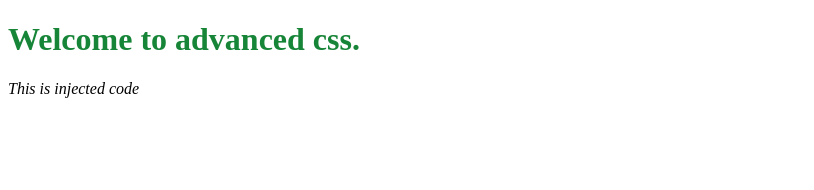
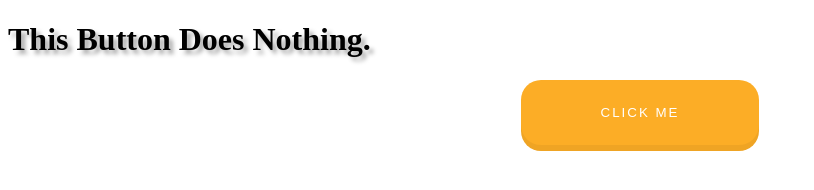
Before and after one commit to Ravikumarsd/Advanced_CSS, a plain HTML site: page 3D_Button/index.html in a window 1280 px wide. Shown: the whole page, without its empty margins (0-814 px from the left). Drawn offline with Linux system fonts and the light colour scheme.

Commit message:
3d button completed

```diff
--- /dev/null
+++ b/3D_Button/index.css
@@ -0,0 +1,34 @@
+h1 {
+
+    text-shadow: 4px 4px 4px #aaa;
+}
+
+.btn{
+    outline: none;
+    border: none;
+    cursor: pointer;
+    display: block;
+
+    position: relative;
+
+    background: #fcad26;
+    color: white;
+    text-transform: uppercase;
+    font-weight: 300px;
+    letter-spacing: 2px;
+    padding: 25px 80px;
+    margin: 0 auto;
+    border-radius: 20px;
+    box-shadow: 0 6px #efa424
+}
+
+.btn:hover {
+    top: 2px;
+    box-shadow: 0 4px #efa424
+}
+
+
+.btn:active {
+    top: 6px;
+    box-shadow: none
+}
--- a/index.html
+++ b/3D_Button/index.html
@@ -5,11 +5,12 @@
     <meta name="viewport" content="width=device-width, initial-scale=1.0">
     <meta http-equiv="X-UA-Compatible" content="ie=edge">
     <title>Advanced CSS</title>
+    <link href="https://fonts.googleapis.com/css?family=Tangerine" rel="stylesheet">
     <link rel="stylesheet" href="index.css">
 </head>
 <body>
-    <h1>Welcome to advanced css.</h1>
-    <p id="js-injection"></p>
+    <h1>This Button Does Nothing.</h1>
+    <button class="btn">Click me</button>
     <script src="index.js"></script>
 </body>
 </html>
--- /dev/null
+++ b/3D_Button/index.js
@@ -0,0 +1,2 @@
+// document.getElementById("js-injection").innerHTML = "This is injected code";
+// document.getElementById("js-injection").style.fontStyle = "italic";
--- a/index.css
+++ /dev/null
@@ -1,3 +0,0 @@
-h1{
-    color: rgb(23, 133, 56)
-}
--- a/index.js
+++ /dev/null
@@ -1,2 +0,0 @@
-document.getElementById("js-injection").innerHTML = "This is injected code";
-document.getElementById("js-injection").style.fontStyle = "italic";
```
